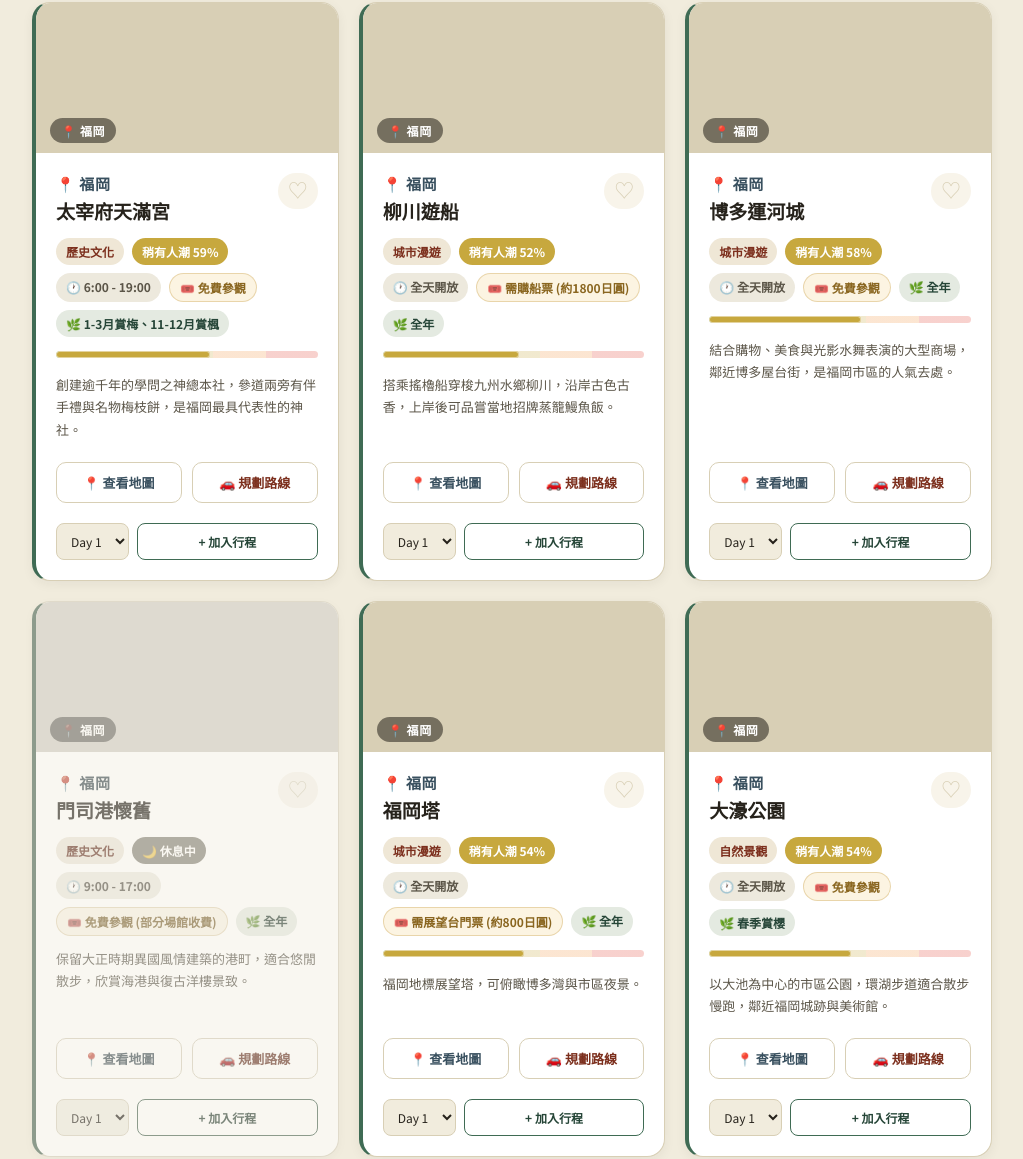
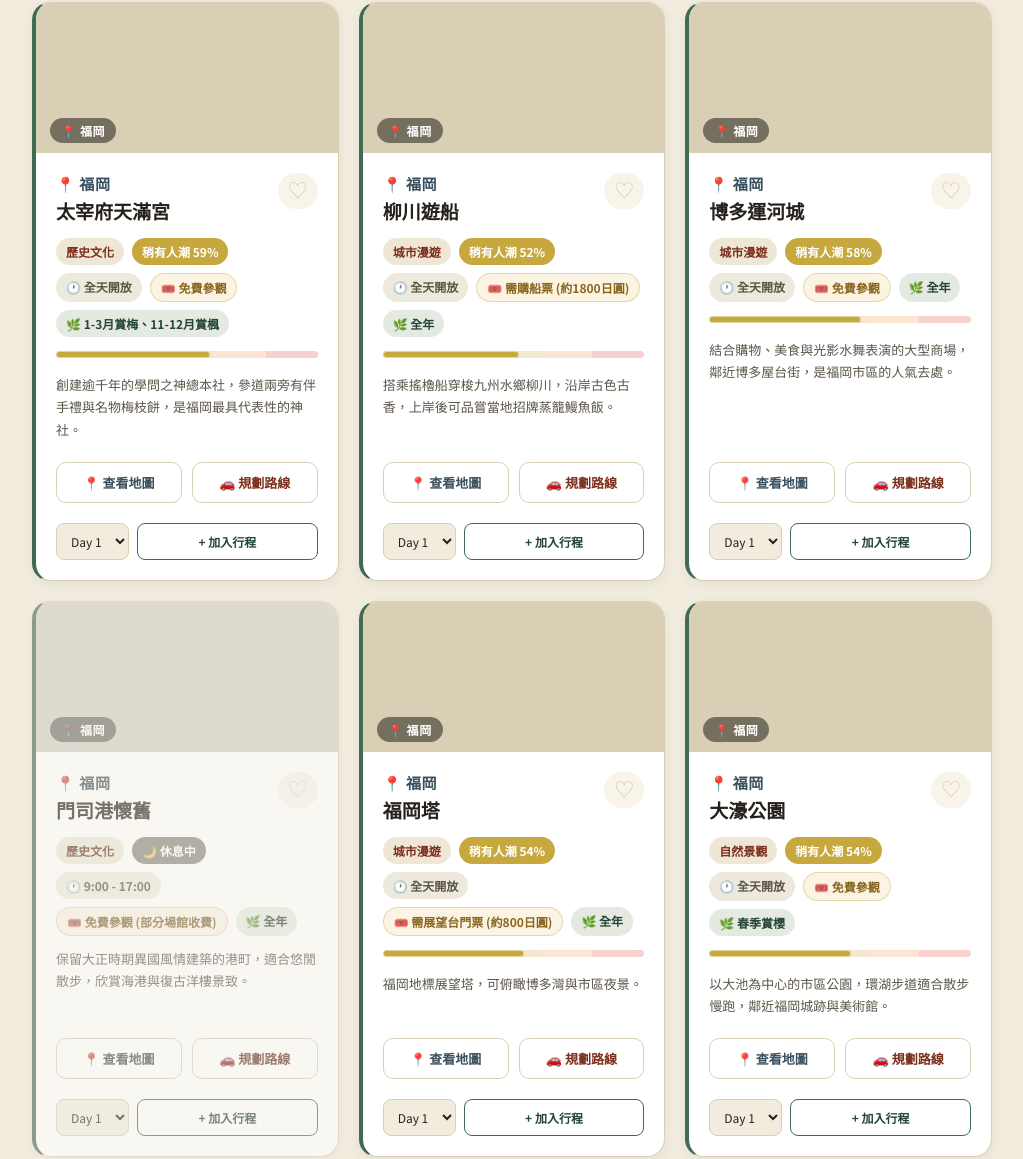
Before and after one commit to kidult0724/Kyushu, a plain HTML site: page index.html in a window 1280 px wide. Shown: the part 722-1881 px from the top of the page, without its empty margins (128-1151 px from the left). Drawn offline with Linux system fonts and the light colour scheme; no server answers.

Commit message:
Update index.html

```diff
--- a/index.html
+++ b/index.html
@@ -1515,15 +1515,27 @@ const WEEKDAY_LABELS = ["日","一","二","三","四","五","六"];
 
 // 少數確定營業時間、跟類型預設值不同的知名景點，個別覆寫
 const SPOT_HOURS = {
-  "c1": { open: 6, close: 19 },   // 太宰府天満宮：社殿開放時間較長
+  "c1": { allDay: true },         // 太宰府天満宮：神社境內全天可參拜，不同於收費建物
+  "c9": { allDay: true },         // 櫛田神社：神社境內全天可參拜
   "c15": { open: 9, close: 21 },  // 豪斯登堡：夜間點燈營業到較晚
   "c21": { open: 8, close: 18 },  // 熊本城
+  "c25": { allDay: true },        // 上色見熊野座神社：山中神社，無門禁
   "c28": { allDay: true },        // 金鱗湖：湖邊本身無門禁
   "c29": { open: 8, close: 17 },  // 別府地獄めぐり
   "c33": { open: 9, close: 23 },  // 杉乃井溫泉棚湯：飯店設施營業到深夜
+  "c36": { allDay: true },        // 鵜戶神宮：神社境內全天可參拜
+  "c37": { allDay: true },        // 青島神社：神社境內全天可參拜
   "c40": { allDay: true },        // 櫻島：活火山島，展望台區域無固定門禁
-  "c42": { open: 8, close: 20 }   // 指宿溫泉砂浴
+  "c42": { open: 8, close: 20 },  // 指宿溫泉砂浴
+  "c43": { allDay: true },        // 霧島神宮：神社境內全天可參拜
+  "c46": { allDay: true },        // 祐德稻荷神社：神社境內全天可參拜
+  "c52": { allDay: true },        // 阿蘇神社：神社境內全天可參拜
+  "c54": { open: 9, close: 17 }   // 綾町照葉大吊橋：收費吊橋，有固定開放關閉時間，非全天開放
 };
+
+// 這張表另外標記出「歷史文化」類型底下，本身是神社/神宮（境內全天可參拜）
+// 的例外情況，跟城堡、歷史建物（真的有固定開放時間）做出區隔——
+// 前者已經透過上面的 SPOT_HOURS 逐一覆寫為全天開放。
 
 // 料理類型關鍵字 → 餐廳營業時段判斷。
 // straight：全天連續營業（多為咖啡、速食、拉麵、烏龍麵這類輕食型態）
```
